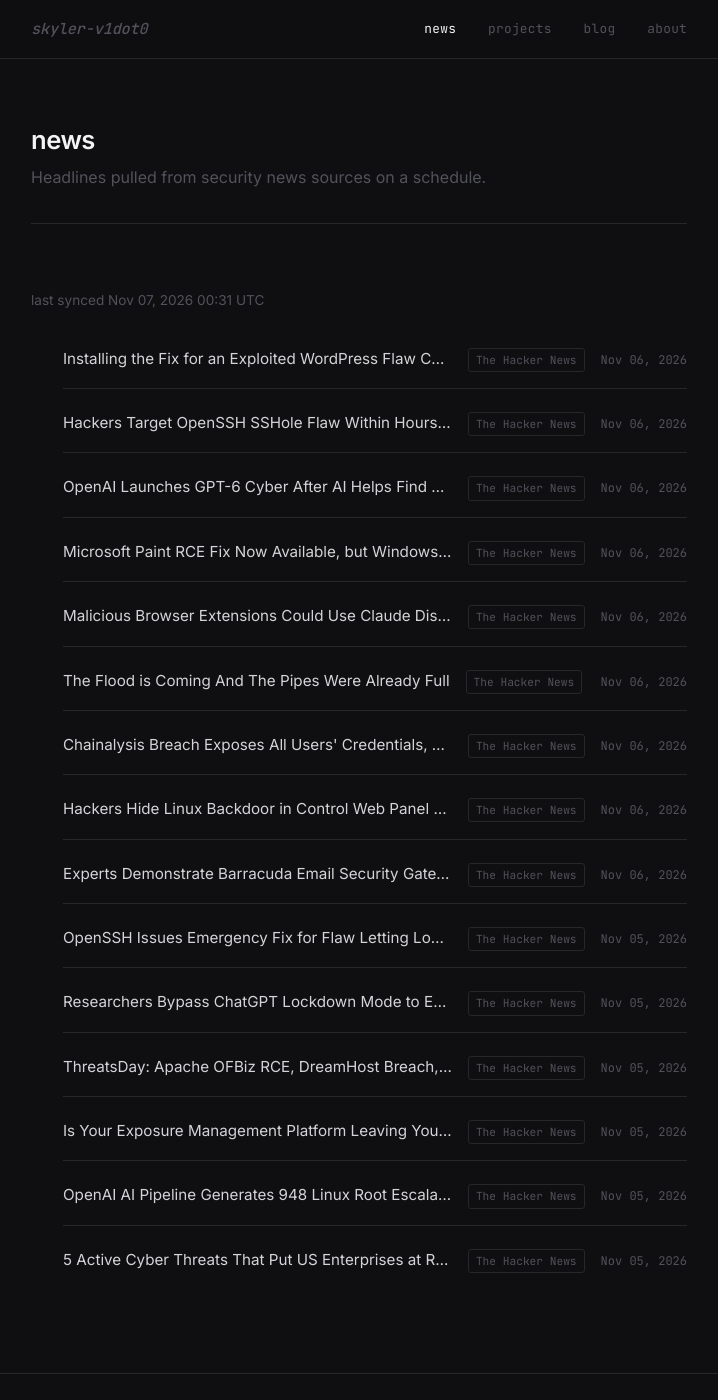
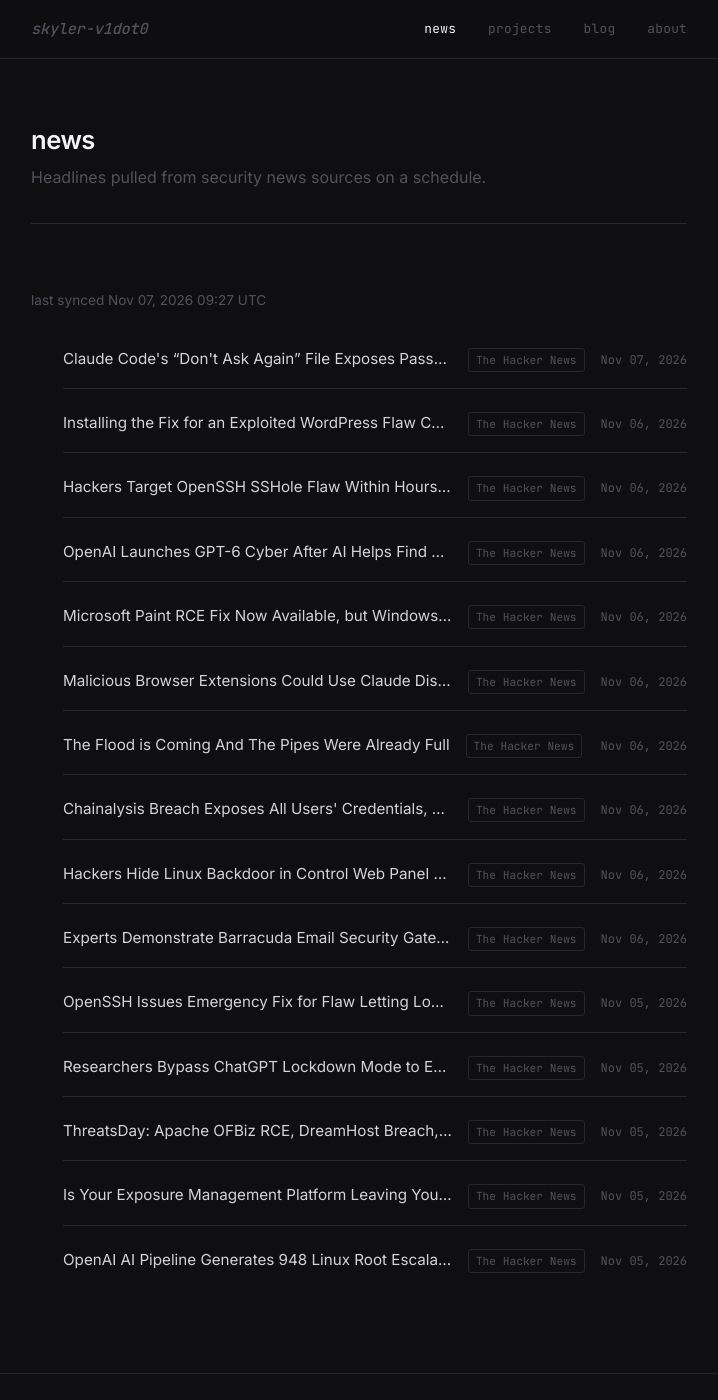
Before and after one commit to skyler-v1dot0/personal-site, a Jekyll site: the page built from news.html, in a window 1280 px wide and 1400 px high. Shown: the whole window, without its empty margins (281-999 px from the left). Built offline with Jekyll 4.4.1, drawn with Linux system fonts in a browser that asks for light colours.

Commit message:
chore: sync news feed [skip ci]

```diff
--- a/_data/news.yml
+++ b/_data/news.yml
@@ -1,6 +1,11 @@
 ---
-updated_at: '2026-11-07T00:31:25Z'
+updated_at: '2026-11-07T09:27:19Z'
 items:
+- title: Claude Code's “Don't Ask Again” File Exposes Passwords and Keys in 1,122
+    Public Copies on GitHub
+  url: https://thehackernews.com/2026/11/claude-codes-dont-ask-again-file.html
+  source: The Hacker News
+  published: '2026-11-07T06:44:17Z'
 - title: Installing the Fix for an Exploited WordPress Flaw Can Expose Some Sites
     One Last Time
   url: https://thehackernews.com/2026/11/installing-fix-for-exploited-wordpress.html
@@ -69,7 +74,3 @@ items:
   url: https://thehackernews.com/2026/11/openai-ai-pipeline-generates-948-linux.html
   source: The Hacker News
   published: '2026-11-05T12:08:54Z'
-- title: 5 Active Cyber Threats That Put US Enterprises at Risk in October 2026
-  url: https://thehackernews.com/2026/11/5-active-cyber-threats-that-put-us.html
-  source: The Hacker News
-  published: '2026-11-05T10:06:19Z'
```
